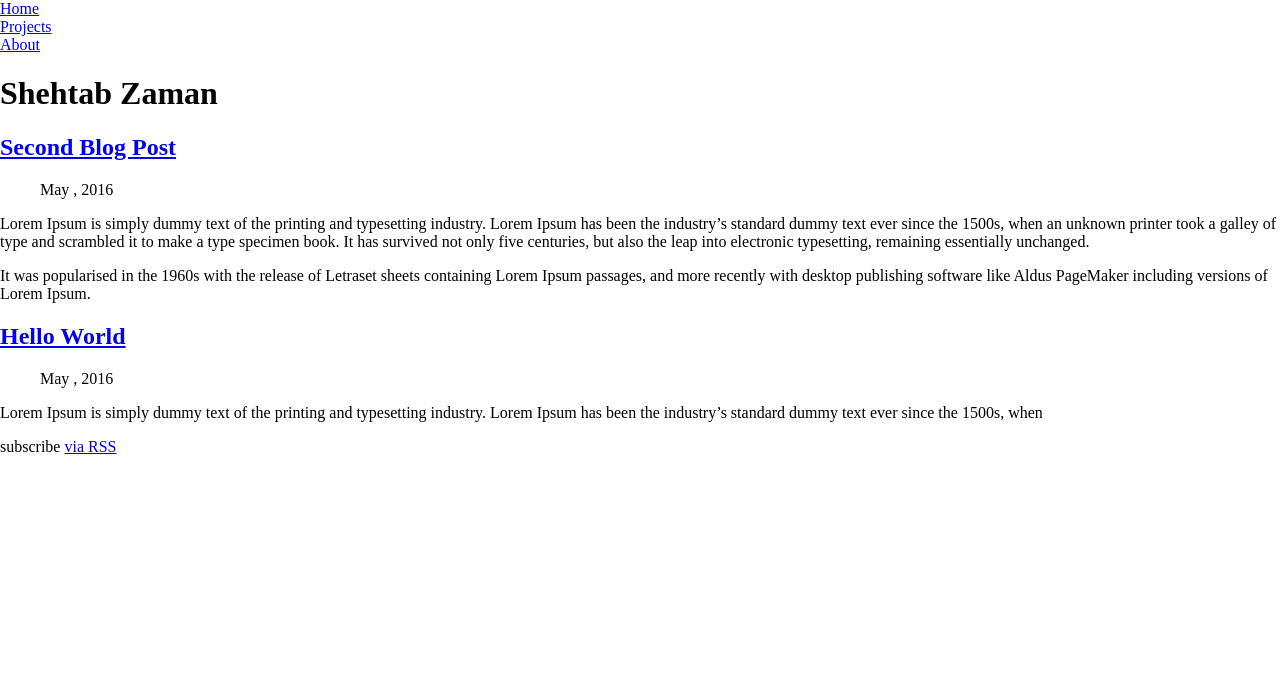
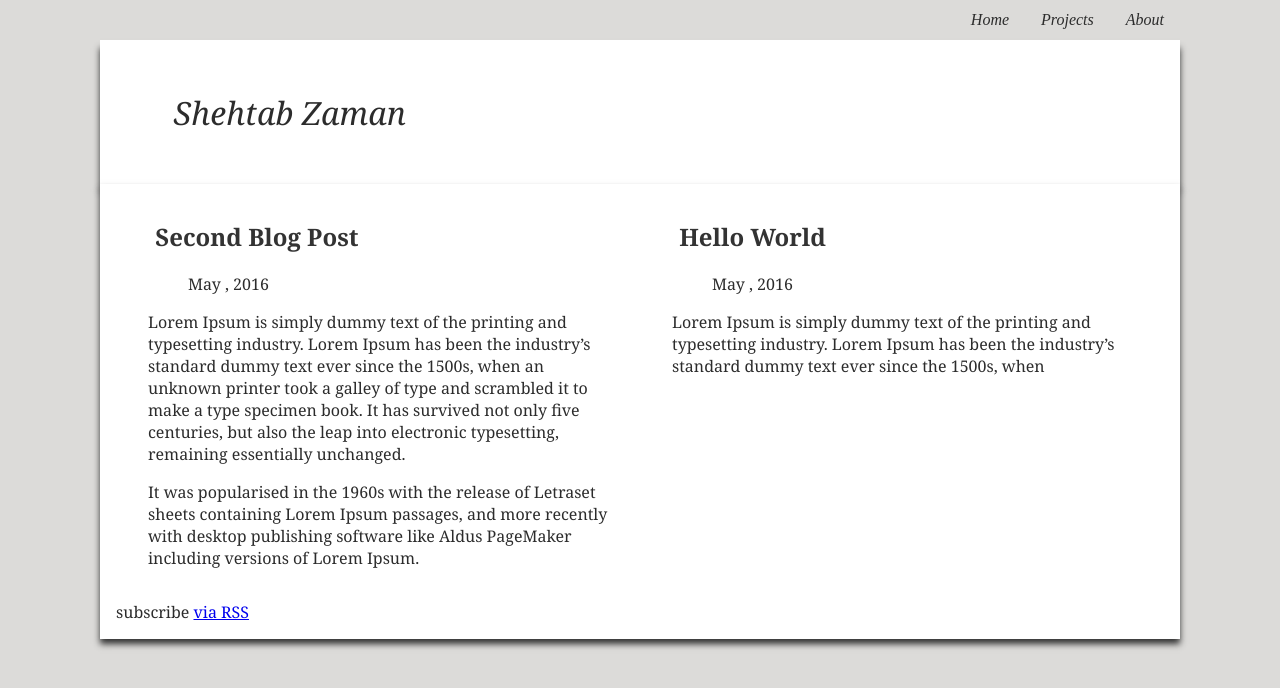
Before and after one commit to szaman19/szaman19.github.io, a Jekyll site: the page built from index.html, in a window 1280 px wide. Shown: the top 688 px of the page. Built offline with Jekyll 4.4.1, drawn with Linux system fonts in a browser that asks for light colours.

Commit message:
added master styles

```diff
--- a/_includes/head.html
+++ b/_includes/head.html
@@ -29,10 +29,17 @@
     <link rel="stylesheet" href="
     {% if page.layout == 'post'%}
     {{"css/styles.css" | prepend: site.baseurl}}
+
     {% else if page.title =='project' %}
     {{"css/styles.css" | prepend:site.baseurl}}
     {% else if page.title =='home' %}
     {{"css/styles.css" | prepend:site.baseurl}}
     {% endif %}">
+
+    <link rel="stylesheet" href="
+    {% if page.layout == 'post'%}
+    {{"css/post.css" | prepend: site.baseurl}}
+    {% endif %}">
+    <link rel="stylesheet" href="/css/master.css" media="screen" title="no title">
 </head>
 <link href='https://fonts.googleapis.com/css?family=Lora:400,400italic' rel='stylesheet' type='text/css'>
--- a/css/master.css
+++ b/css/master.css
@@ -26,9 +26,6 @@ img,
         overflow-x: visible;
         background-color:white;
         box-shadow: 0em .5em .4em #333;
-
-
-
       }
       .blog .main{
         float: left;
@@ -140,20 +137,17 @@ img,
     }
 
     ul.post-list>li:hover{
-      background-color: gray;
-      color: white;
-
+      /*background-color: gray;
+      color: white;*/
     }
     ul.post-list>li:hover>div.blog-post>h2{
-      color: white;
+      color: #2c2c2c;
+      text-decoration: underline;
     }
-
     ul.post-list>li>div.blog-post>span.post-meta{
       float: right;
-
       color: gray;
       font-size: .5em;
-
     }
     ul.post-list>li>div.blog-post>h2{
       padding-left: .3em;
@@ -181,5 +175,4 @@ img,
       ul.post-list>li{
         width: 100%;
       }
-
     }
```
Also changed, not shown: index.html (+0 -8 lines).
